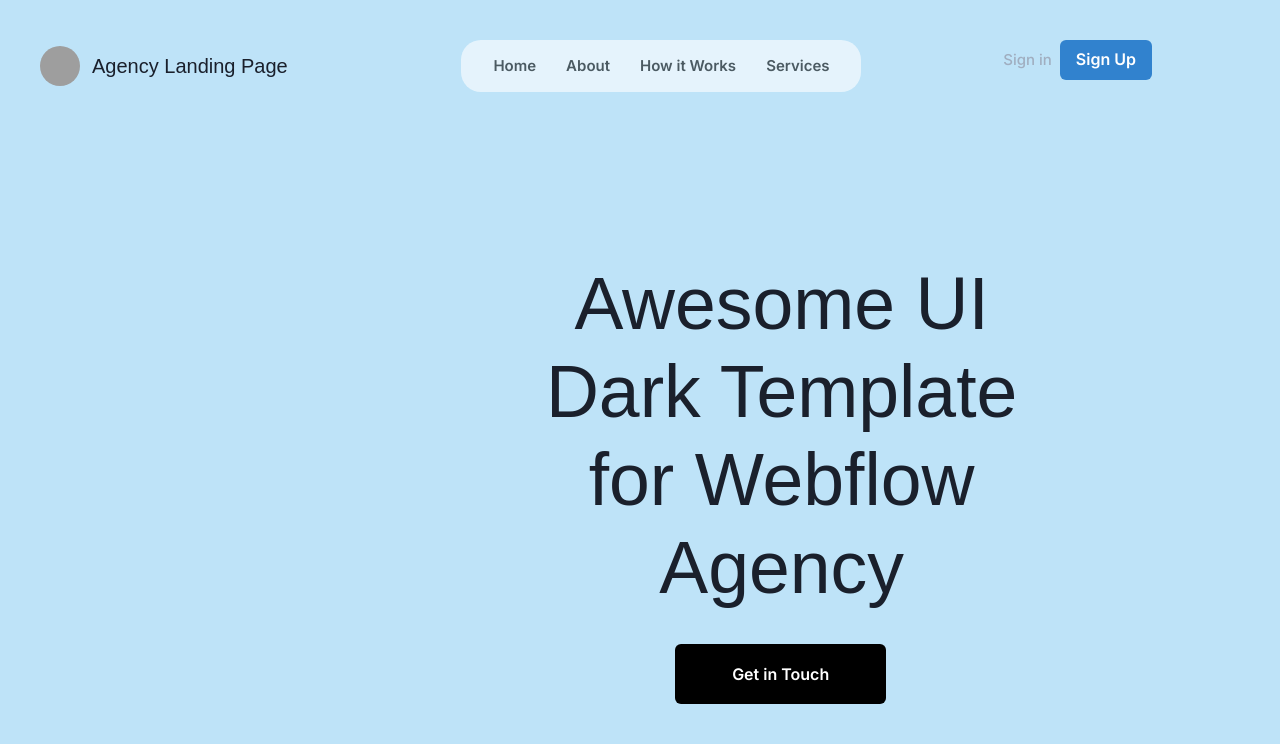
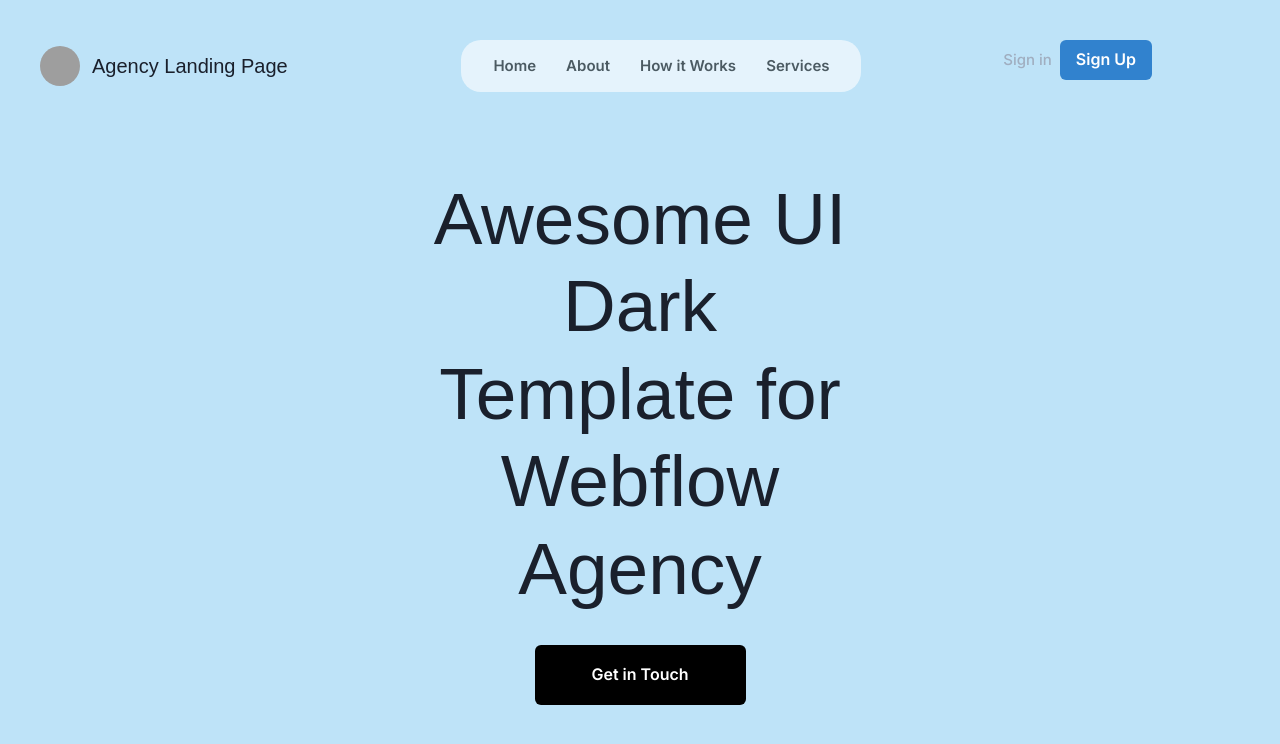
Before and after one commit to AthirAliAlSharyani/AgencyLandingPage, a Next.js app in the folder agency-landing-page/: page / in a window 1280 px wide. Shown: the top 744 px of the page. Built offline with nearby package versions, Linux system fonts and the light colour scheme; grey boxes are pictures that could not be loaded.

Commit message:
change content

```diff
--- a/agency-landing-page/src/app/page.tsx
+++ b/agency-landing-page/src/app/page.tsx
@@ -11,6 +11,8 @@
   Box,
   border,
   Button,
+  Center,
+  Flex,
 } from "@chakra-ui/react";
 // 1. import `ChakraProvider` component
 import { ChakraProvider } from "@chakra-ui/react";
@@ -22,31 +24,40 @@
       <ChakraProvider>
         <Box bg="blue.100" height="100vh" width="100vw">
           <NavigationBar />
-          <Box maxW="35rem" ml={"37%"}>
+          <Flex
+            direction="column"
+            align="center"
+            justify="center"
+            height="100vh" // This makes the Flex container fill the viewport height
+          >
+            <Box maxW="35rem" alignContent={"center"} mt={"-60"}>
               <Heading
                 fontFamily={"fantasy"}
                 mb={4}
                 mt={"30%"}
-              ml={"10%"}
                 textAlign={"center"}
                 fontWeight={"100"}
-              fontSize={73.34}
+                maxW={"450"}
+                w={"200"}
+                fontSize={73}
               >
                 Awesome UI Dark Template for Webflow Agency
               </Heading>
+              <Center>
                 <Button
                   bg={"black"}
                   color={"white"}
                   _hover={{ bg: "white", color: "black" }}
-              ml={"36%"}
                   mt={4}
                   w={"211px"}
                   h={"60px"}
                 >
                   Get in Touch
                 </Button>
+              </Center>
             </Box>
-        </Box>{" "}
+          </Flex>
+        </Box>
       </ChakraProvider>
     </>
   );
```
Lines whose indentation alone changed are shown as unchanged.
